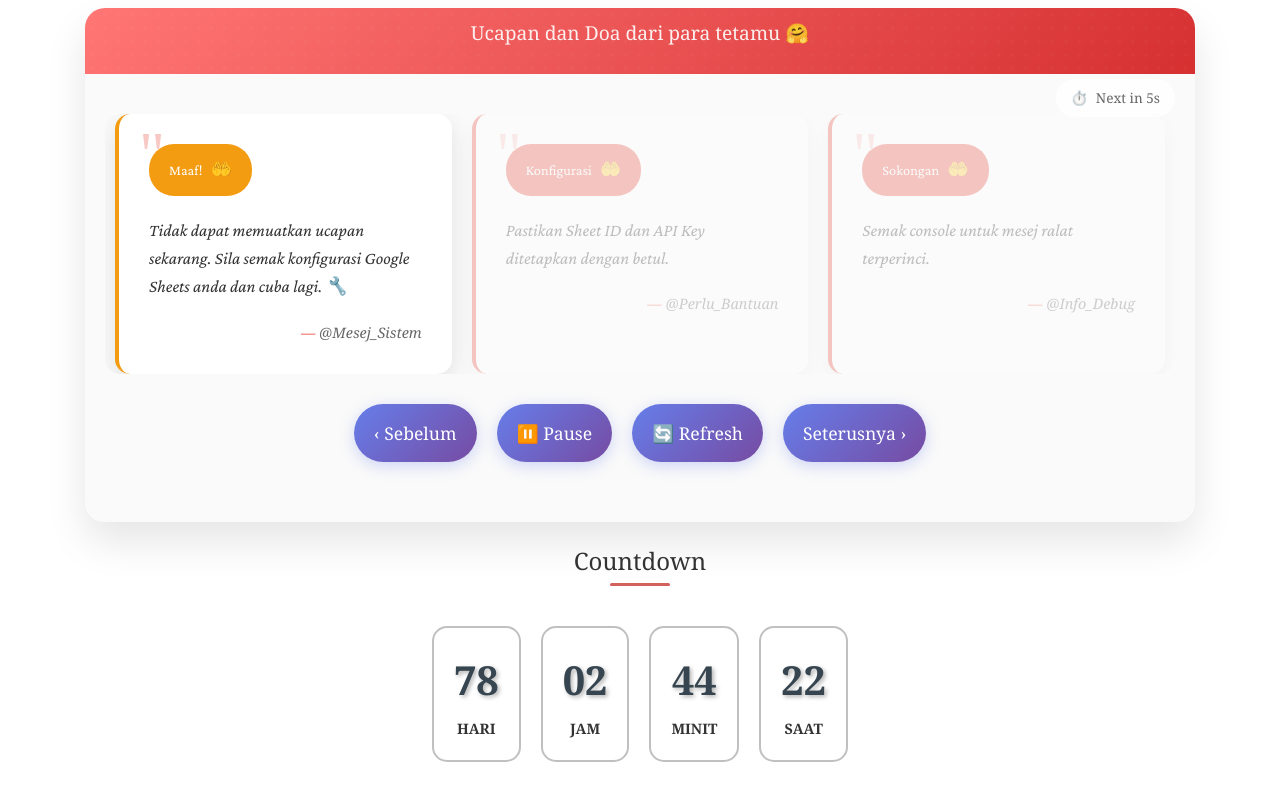
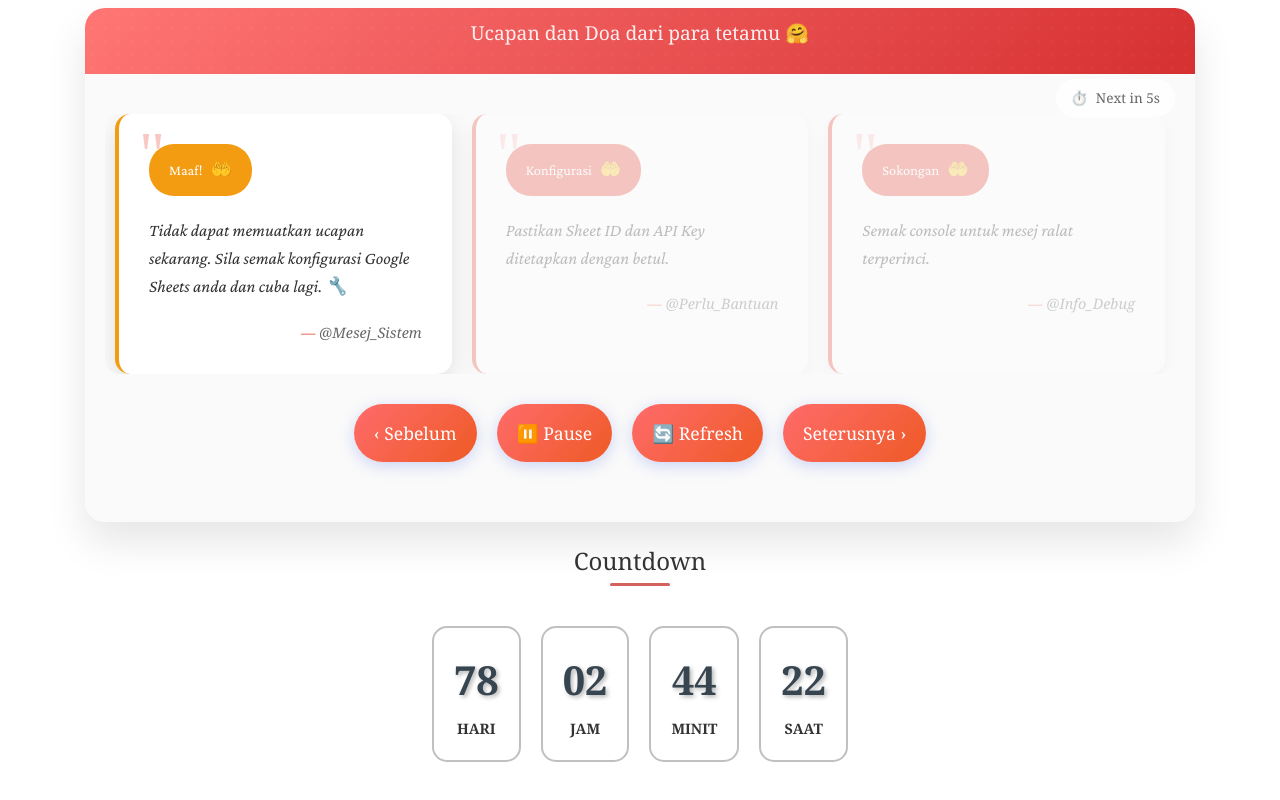
Before and after one commit to noraziras/rsvp, a plain HTML site: page index.html in a window 1280 px wide. Shown: the part 2934-3734 px from the top of the page. Drawn offline with nearby package versions, Linux system fonts and the light colour scheme; no server answers; a web font is replaced by a local one.

Commit message:
Update style.css

```diff
--- a/style.css
+++ b/style.css
@@ -1387,7 +1387,7 @@
         }
 
         .nav-btn {
-            background: linear-gradient(135deg, #667eea 0%, #764ba2 100%);
+            background: linear-gradient(135deg, #ff6b6b 0%, #ee5a24 100%);
             color: white;
             border: none;
             padding: 15px 20px;
@@ -1400,7 +1400,7 @@
 
         .nav-btn:hover {
             transform: translateY(-2px);
-            box-shadow: 0 6px 20px rgba(102, 126, 234, 0.4);
+            box-shadow: 0 6px 20px rgba(224, 47, 61, 0.4);
         }
 
         .nav-btn:disabled {
```
